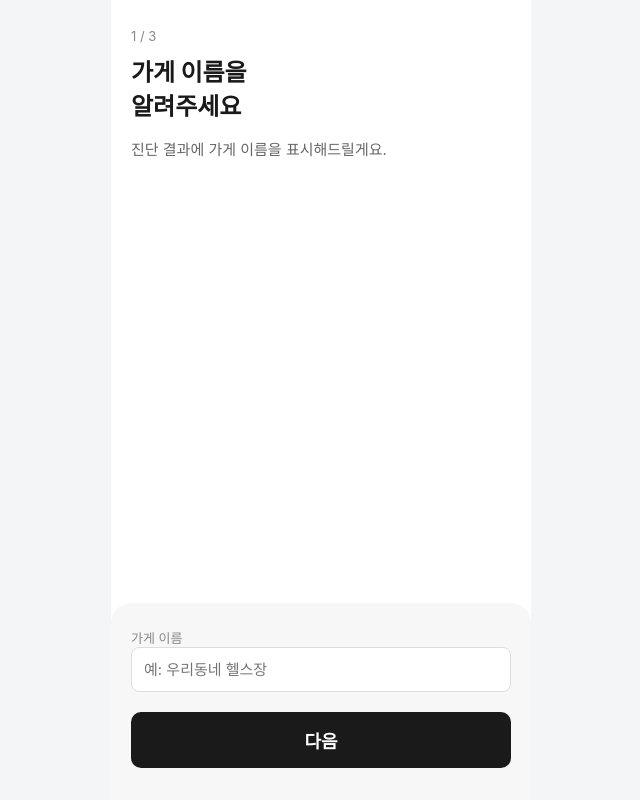
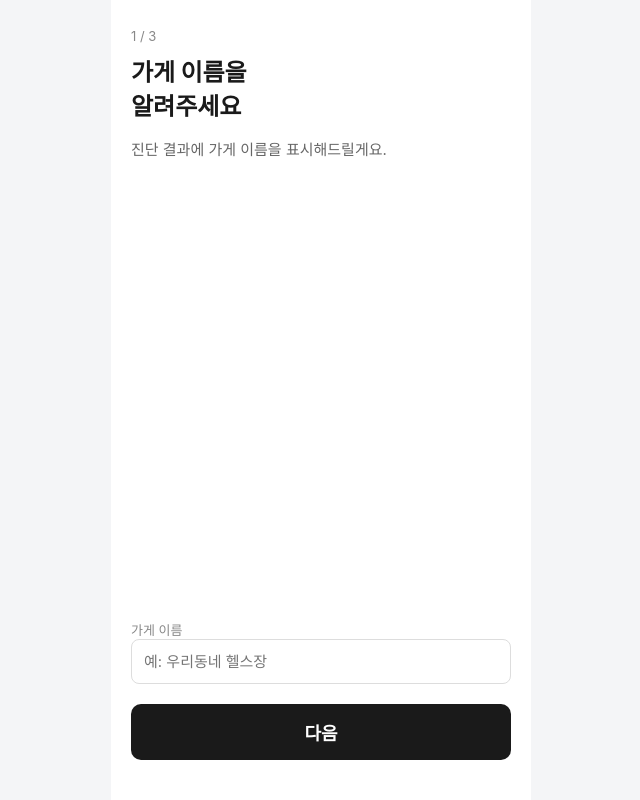
Before and after one commit to s0ye0ve/sajangcoach, a React (Vite) app: page / in a window 1280 px wide. Both pictures are taken after a click on the button "진단 시작하기". Shown: the whole page, without its empty margins (319-959 px from the left). Built offline with nearby package versions, Linux system fonts and the light colour scheme.

Commit message:
Reveal input fields in place

```diff
--- a/src/index.css
+++ b/src/index.css
@@ -28,7 +28,7 @@ body {
 }
 
 .input-flow {
-  overflow: hidden;
+  overflow-x: hidden;
 }
 
 .input-flow-header {
@@ -41,17 +41,13 @@ body {
   font-size: 13px;
 }
 
-.input-sheet {
-  margin: 0 -20px -32px;
-  max-height: 58dvh;
-  overflow-y: auto;
-  padding: 24px 20px 32px;
-  border-radius: 20px 20px 0 0;
-  background: #f7f7f8;
+.input-stage {
+  margin-top: auto;
+  padding-bottom: 8px;
   animation: slide-up 280ms ease-out;
 }
 
-.input-sheet .btn-primary {
+.input-stage .btn-primary {
   margin-top: 20px;
 }
 
--- a/src/screens/S2StoreInput.tsx
+++ b/src/screens/S2StoreInput.tsx
@@ -99,7 +99,7 @@ export function S2StoreInput({ onSubmit, error }: Props) {
         {step === 3 && <div className="input-summary">플레이스 주소가 입력됐어요</div>}
       </div>
 
-      <div className="input-sheet" key={step}>
+      <div className="input-stage" key={step}>
         {step === 1 && <>
           <label className="field-label" htmlFor="store-name">가게 이름</label>
           <input id="store-name" type="text" value={storeName} onChange={(event) => setStoreName(event.target.value)} placeholder="예: 우리동네 헬스장" onKeyDown={(event) => event.key === 'Enter' && storeName.trim() && setStep(2)} />
```
